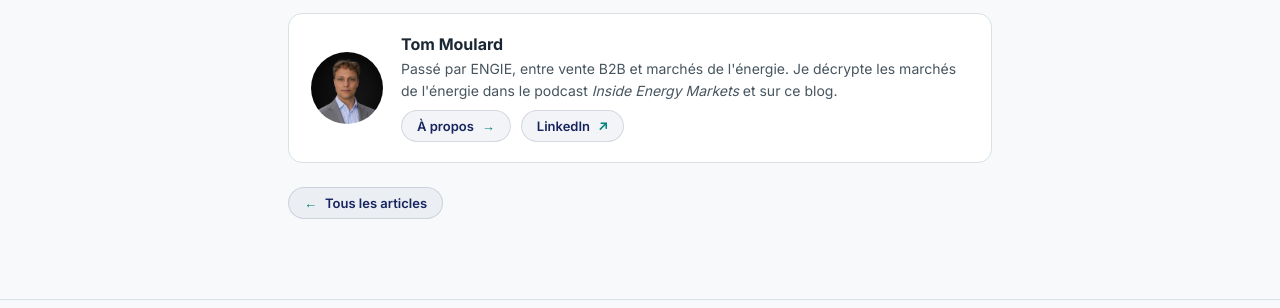
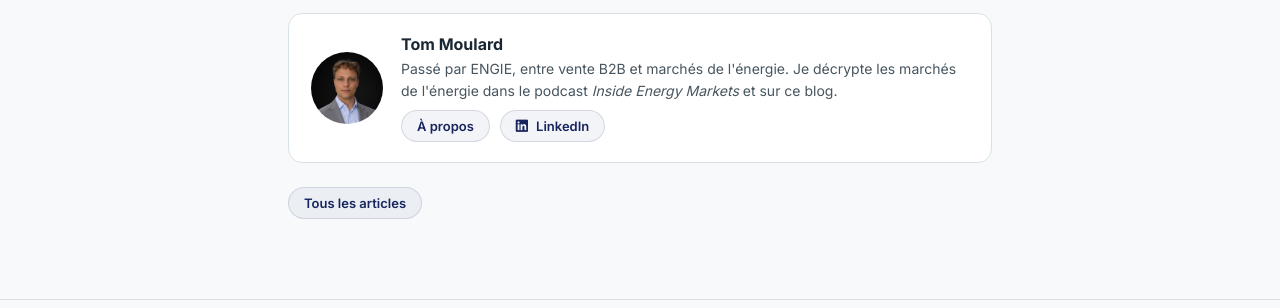
Before and after one commit to InsideEnergyMarkets/Inside-Energy-Markets, a Jekyll site: the page built from _posts/2026-09-09-gnl-nouvelle-colonne-vertebrale-gaz-europeen.md, in a window 1280 px wide and 1400 px high, scrolled down 2183 px. Shown: the part 1002-1310 px from the top of the window. Built offline with Jekyll 4.4.1, drawn with Linux system fonts in a browser that asks for light colours.

Commit message:
Article : liens auteur et « Tous les articles » sans flèche, logo LinkedIn
Co-Authored-By: Claude Opus 5.5 <noreply@anthropic.com>

```diff
--- a/_layouts/post.html
+++ b/_layouts/post.html
@@ -37,7 +37,7 @@ layout: default
         <div>
           <p class="bl-author-name">Tom Moulard</p>
           <p class="bl-author-bio">{{ t.blog.author_bio }}</p>
-          <p class="bl-author-links"><a href="{{ u.about | relative_url }}">{{ t.nav.about }} <span aria-hidden="true">→</span></a><a href="https://www.linkedin.com/in/tom-moulard/" target="_blank" rel="noopener">LinkedIn <span aria-hidden="true">↗</span></a></p>
+          <p class="bl-author-links"><a href="{{ u.about | relative_url }}">{{ t.nav.about }}</a><a href="https://www.linkedin.com/in/tom-moulard/" target="_blank" rel="noopener"><i class="fa-brands fa-linkedin" aria-hidden="true"></i>LinkedIn</a></p>
         </div>
       </aside>
 
@@ -47,7 +47,7 @@ layout: default
         {% if newer %}<a class="bl-pager-next" href="{{ newer.url | relative_url }}"><span>{{ t.blog.next }} →</span><strong>{{ newer.title }}</strong></a>{% endif %}
       </nav>
       {% endif %}
-      <p class="bl-back"><a href="{{ u.blog | relative_url }}"><span aria-hidden="true">←</span> {{ t.blog.all_posts }}</a></p>
+      <p class="bl-back"><a href="{{ u.blog | relative_url }}">{{ t.blog.all_posts }}</a></p>
     </div>
   </div>
 </article>
--- a/assets/css/style.css
+++ b/assets/css/style.css
@@ -2277,11 +2277,10 @@ a.hq-row:hover { background: rgba(255, 255, 255, 0.05); color: #fff; text-decora
   font: 600 13px 'Inter', sans-serif; color: var(--deep); text-decoration: none;
   transition: border-color 0.15s ease, background 0.15s ease;
 }
-.section-head a span, .footer-podcast-link span, .bl-author-links a span, .bl-back a span { color: var(--teal); transition: transform 0.15s ease; }
+.section-head a span, .footer-podcast-link span { color: var(--teal); transition: transform 0.15s ease; }
 .section-head a:hover, footer .socials a.footer-podcast-link:hover, .post-body .bl-author-links a:hover, .post-body .bl-back a:hover { border-color: var(--teal); background: rgba(0, 129, 125, 0.06); color: var(--deep); text-decoration: none; }
-.section-head a:hover span, .footer-podcast-link:hover span, .bl-author-links a:hover span { transform: translateX(3px); }
-.bl-author-links a[target]:hover span { transform: translate(2px, -2px); }
-.bl-back a:hover span { transform: translateX(-3px); }
+.section-head a:hover span, .footer-podcast-link:hover span { transform: translateX(3px); }
+.bl-author-links a i { font-size: 14px; color: var(--deep); }
 footer .socials a.footer-podcast-link { margin-left: 6px; }
 .markets .section-head a { background: rgba(255, 255, 255, 0.08); border-color: rgba(255, 255, 255, 0.18); color: #fff; }
 .markets .section-head a span { color: #4fd1c5; }
```
